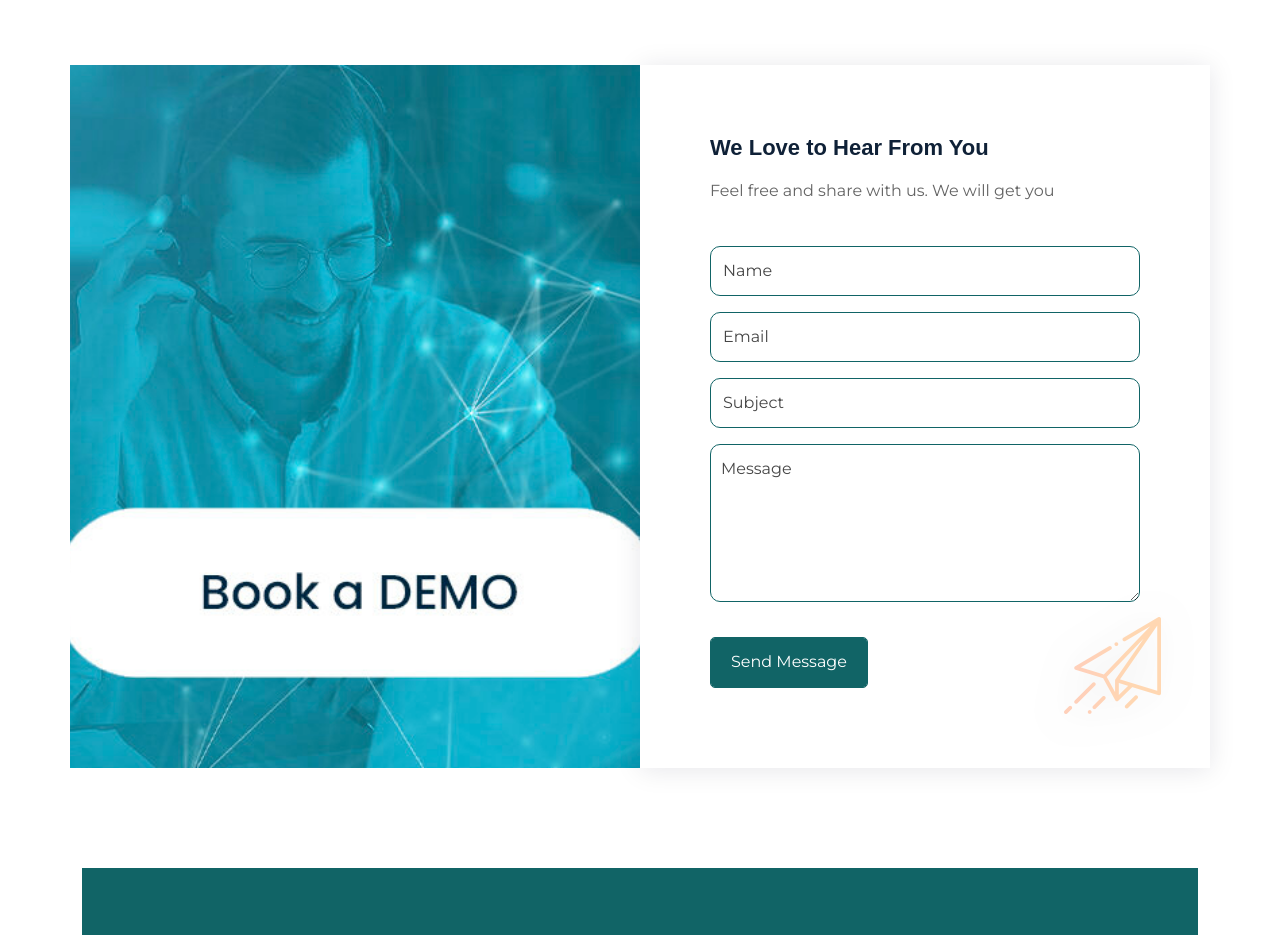
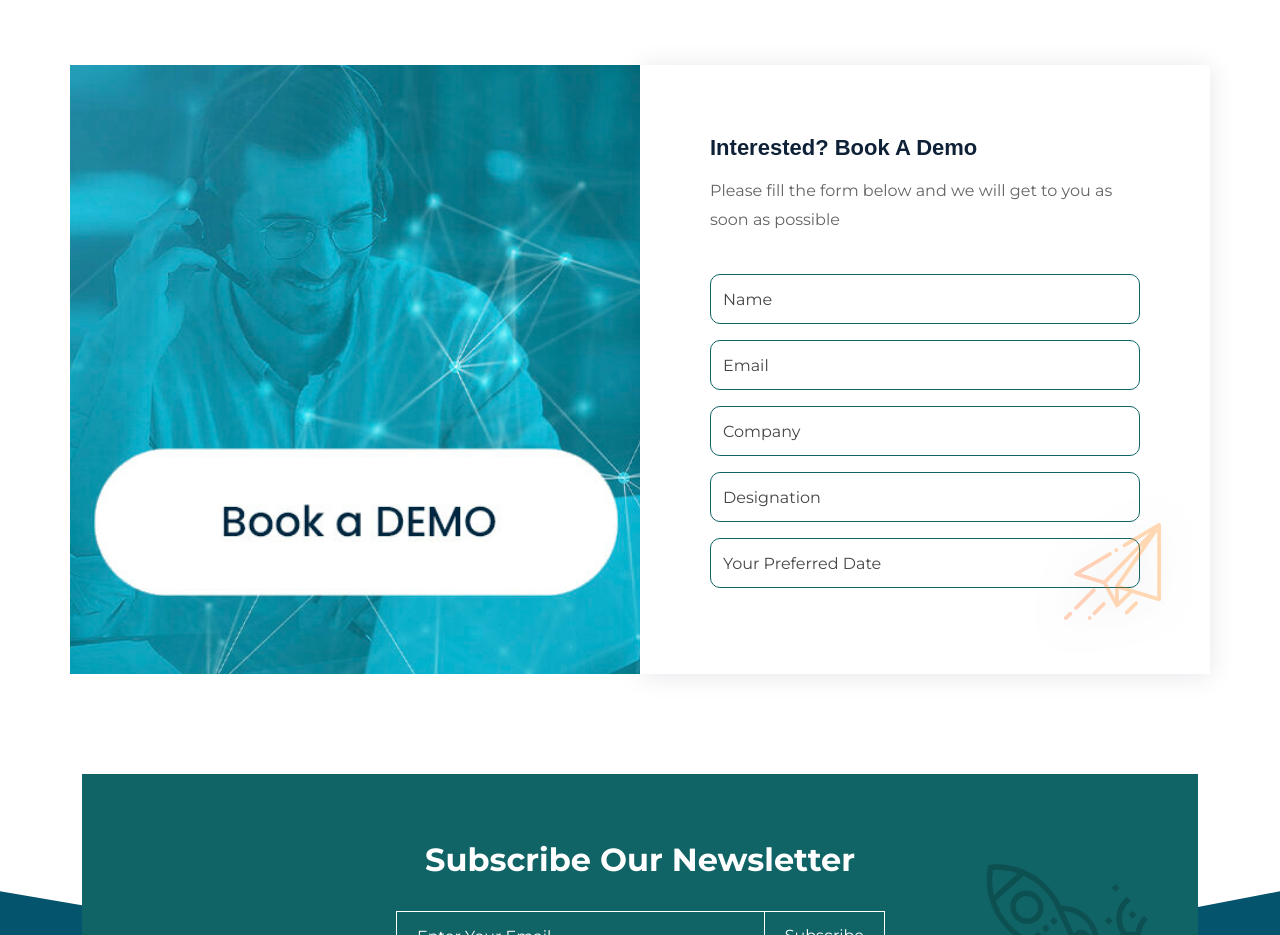
Before and after one commit to atreyi1405/frontend-project, an Angular app in the folder ezlu-ng/: page /contact in a window 1280 px wide. Shown: the part 780-1715 px from the top of the page. Built offline with nearby package versions, Linux system fonts and the light colour scheme; a web font is replaced by a local one.

Commit message:
contact page

```diff
--- a/ezlu-ng/src/app/components/pages/contact/contact.component.html
+++ b/ezlu-ng/src/app/components/pages/contact/contact.component.html
@@ -64,8 +64,8 @@
             <div class="col-lg-6 p-0">
                 <div class="contact-form">
                     <div class="contact-text">
-                        <h3>We Love to Hear From You</h3>
-                        <p>Feel free and share with us. We will get you</p>
+                        <h3>Interested? Book A Demo</h3>
+                        <p>Please fill the form below and we will get to you as soon as possible</p>
                     </div>
 
                     <form id="contactForm">
@@ -84,21 +84,23 @@
 
                             <div class="col-md-12 col-sm-6">
                                 <div class="form-group mb-3">
-                                    <input type="text" name="msg_subject" id="msg_subject" class="form-control" placeholder="Subject">
+                                    <input type="text" name="msg_subject" id="msg_subject" class="form-control" placeholder="Company">
                                 </div>
                             </div>
 
-                            <div class="col-lg-12 col-md-12">
+                            <div class="col-md-12 col-sm-6">
                                 <div class="form-group mb-3">
-                                    <textarea name="message" class="message-field" id="message" cols="30" rows="5" placeholder="Message"></textarea>
+                                    <input type="text" name="designation" id="designation" class="form-control" placeholder="Designation">
                                 </div>
                             </div>
 
-                            <div class="col-lg-12 col-md-12">
-                                <button type="submit" class="default-btn contact-btn">Send Message</button>
+                            <div class="col-md-12 col-sm-6">
+                                <div class="form-group mb-3">
+                                    <input type="text" name="date" id="date" class="form-control" placeholder="Your Preferred Date">
+                                </div>
                             </div>
-                        </div>
-                    </form>
+                            </div>
+                            </form>
 
                     <img src="assets/img/shapes/1.png" class="contact-shape" alt="shape">
                 </div>
```
